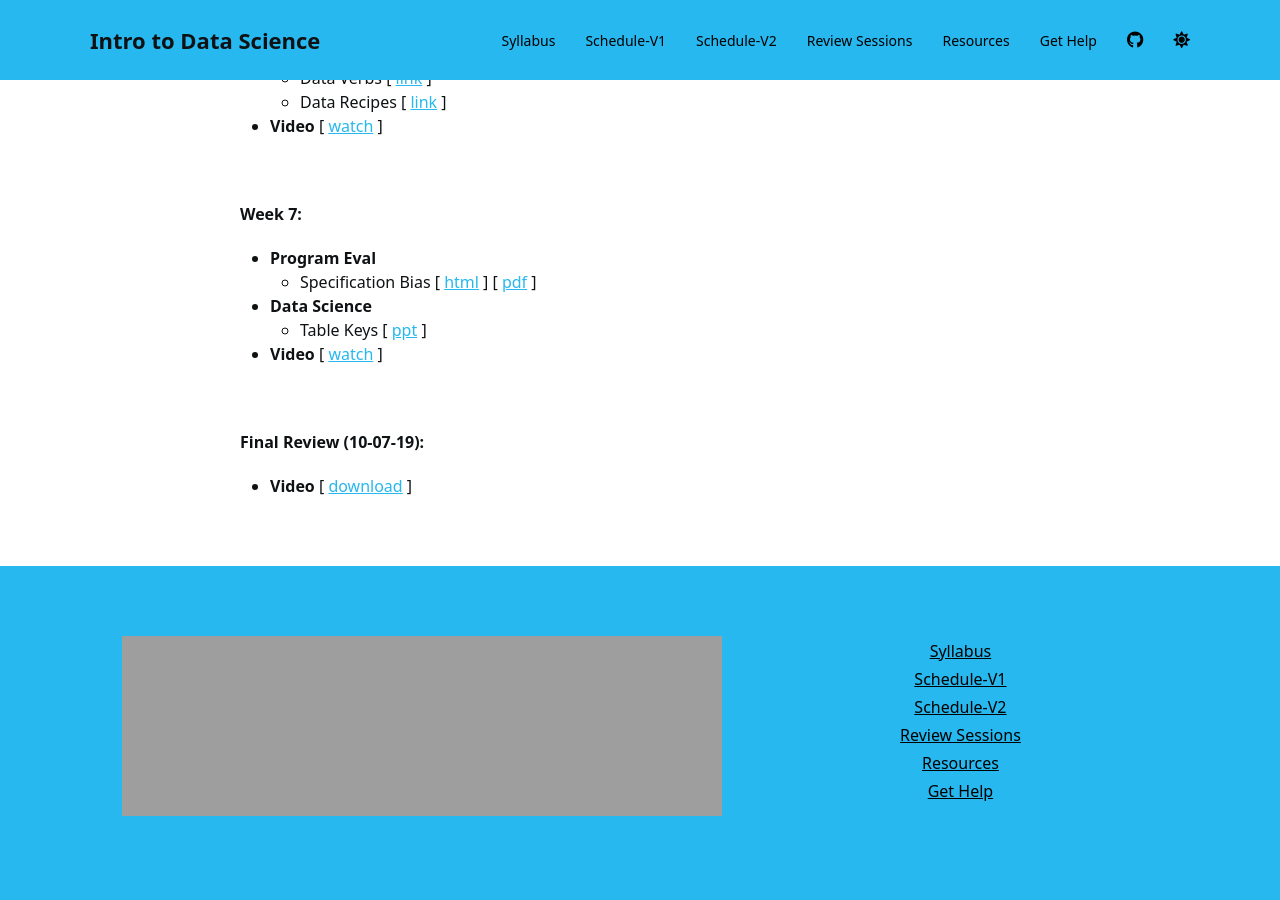
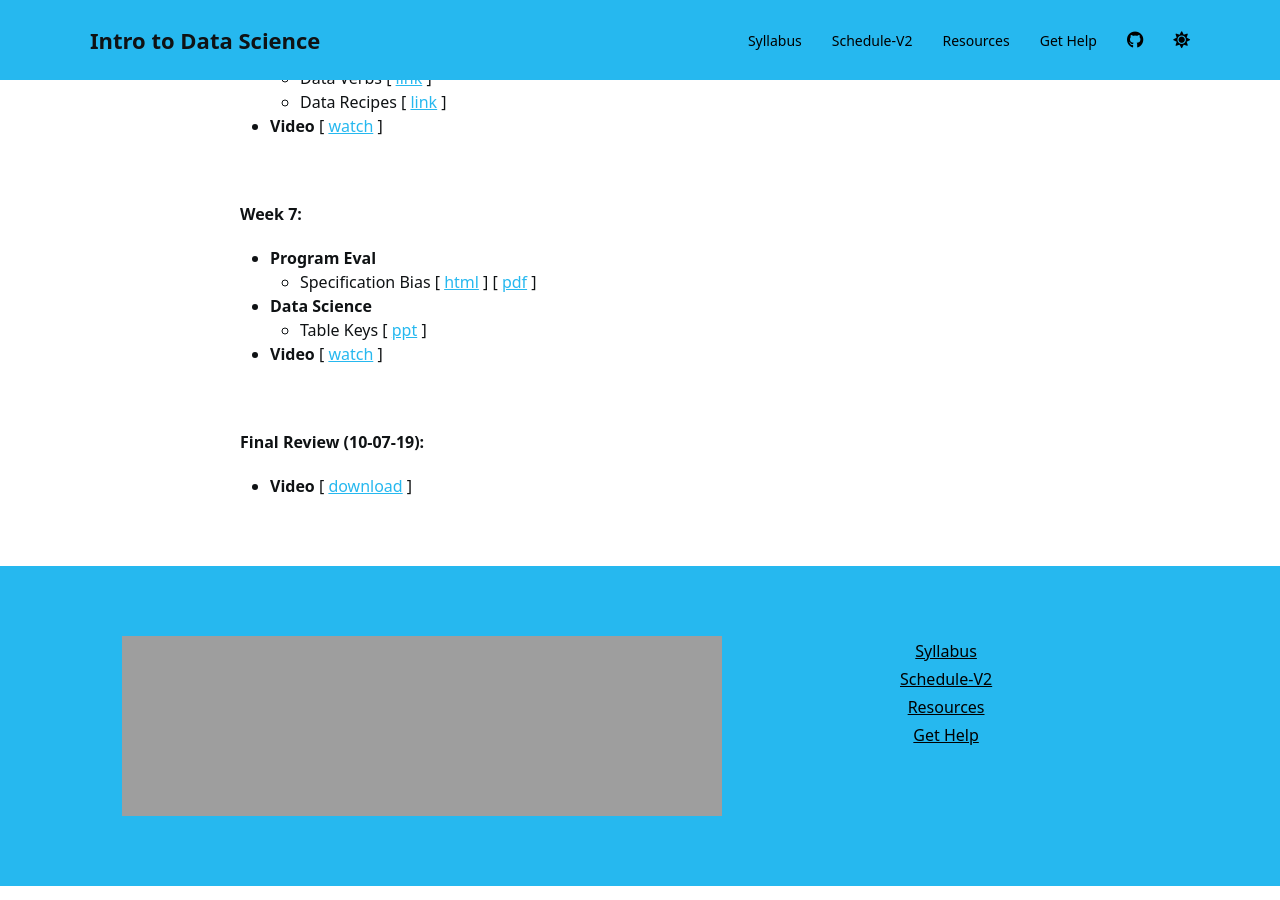
Before and after one commit to lalmada1/Intro-to-Data-Science-Econ-4970, a Jekyll site: the page built from review-sessions.md, in a window 1280 px wide and 900 px high, scrolled down 3274 px. Built offline with Jekyll 4.4.1, drawn with Linux system fonts in a browser that asks for light colours; nearby versions of some CDN libraries; a style sheet for code colours, icons or effects is not loaded.

Commit message:
Update _config.yml

```diff
--- a/_config.yml
+++ b/_config.yml
@@ -44,14 +44,10 @@ author:
 header:
 - title: Syllabus
   url:
-- title: Schedule-V1
-  url: schedule-v2/
 - title: Schedule-V2
   url: schedule/
 # - title: Textbook
 #   url: https://ds4ps.org/dp4ss/#dp4ss-data-programming-for-the-social-sciences
-- title: Review Sessions
-  url: review/
 - title: Resources
   url: resources/
 - title: Get Help
```
